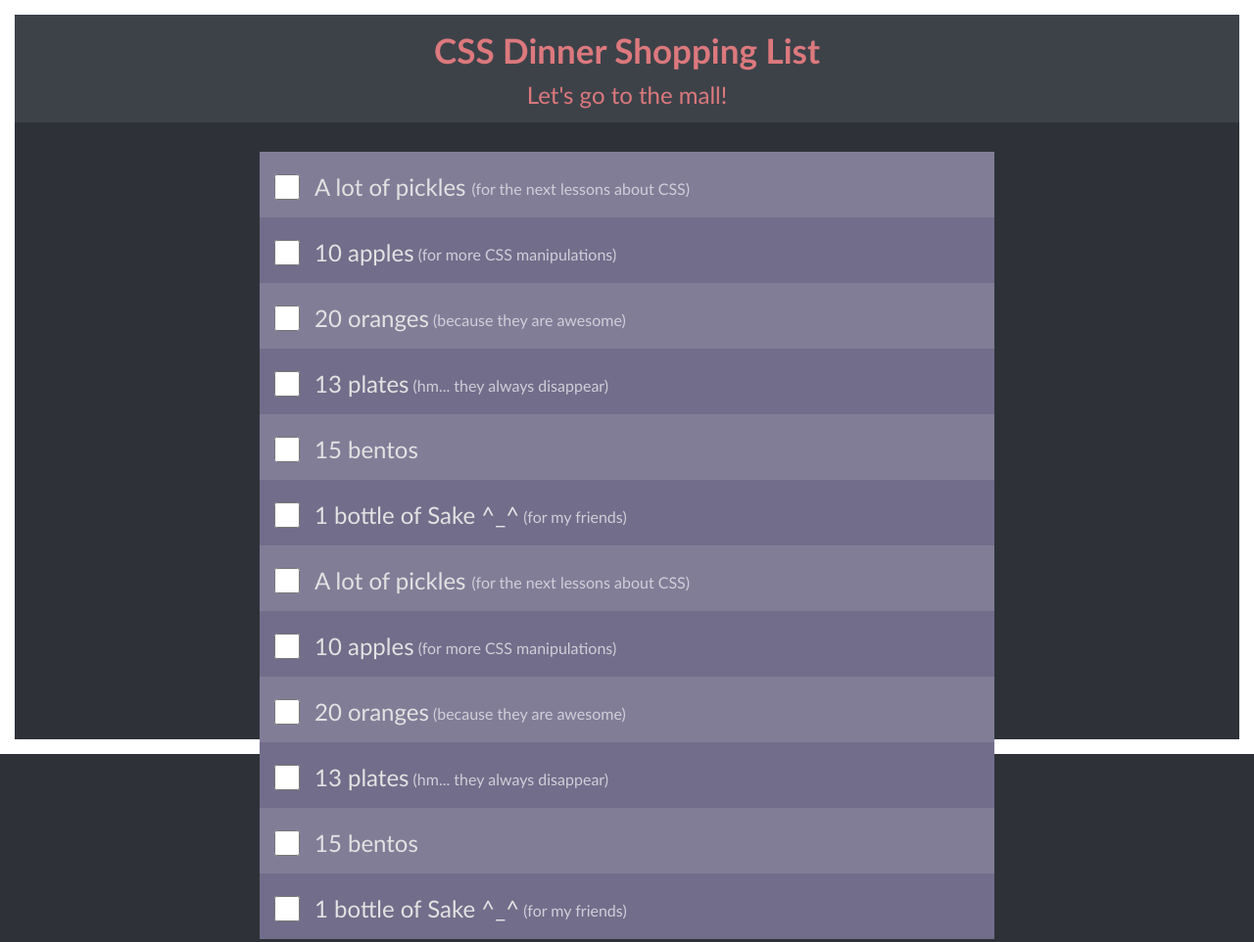
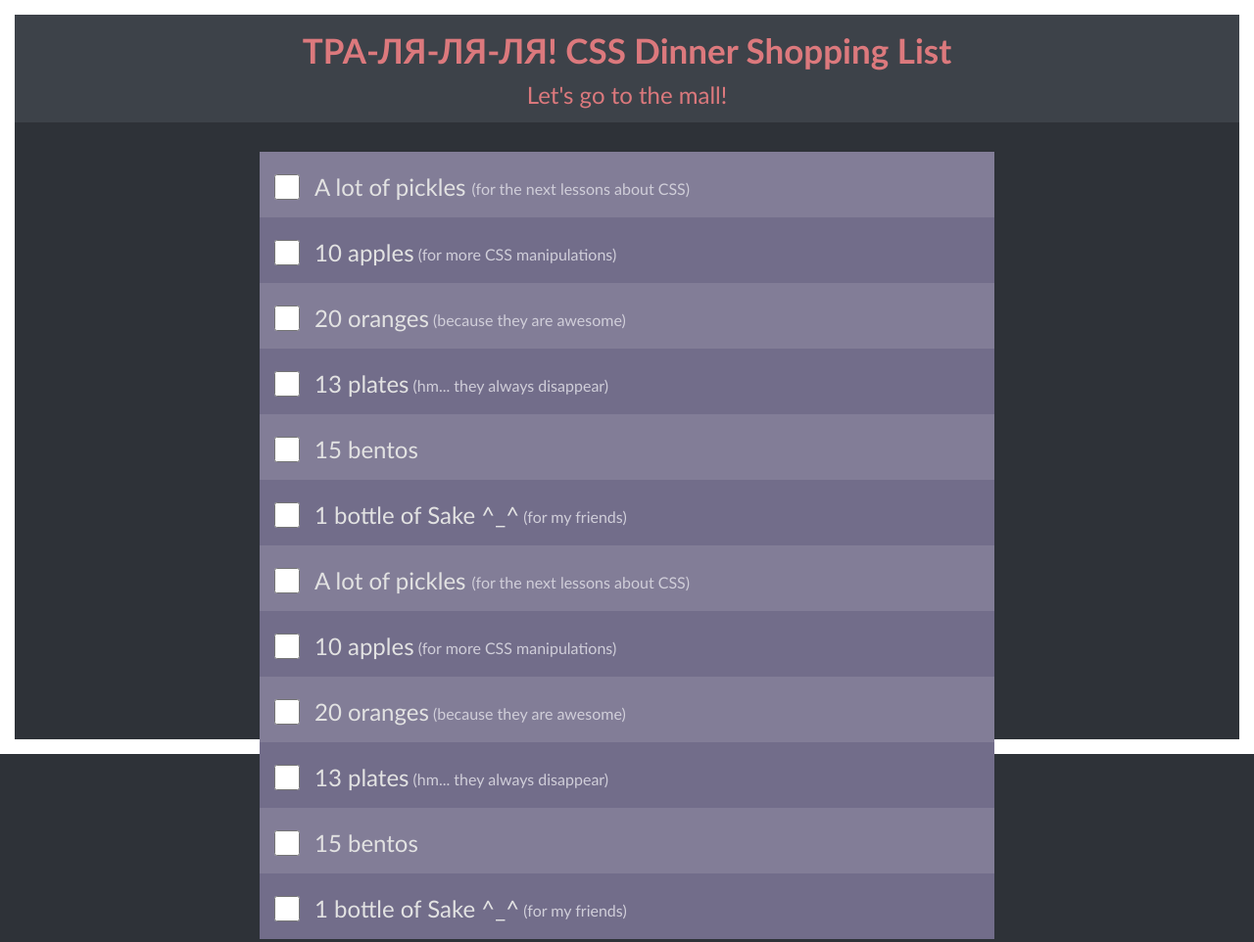
Before and after one commit to itgajewoj/ba-dinner-shoping-list, a plain HTML site: page index.html in a window 1280 px wide. Shown: the top 962 px of the page at 98% size. Drawn offline with Linux system fonts and the light colour scheme.

Commit message:
Tra-lya-lya

```diff
--- a/index.html
+++ b/index.html
@@ -8,7 +8,7 @@
   </head>
   <body>
     <header class="header">
-      <h1>CSS Dinner Shopping List</h1>
+      <h1>ТРА-ЛЯ-ЛЯ-ЛЯ! CSS Dinner Shopping List</h1>
       <p>Let's go to the mall!</p>
     </header>
 
```
